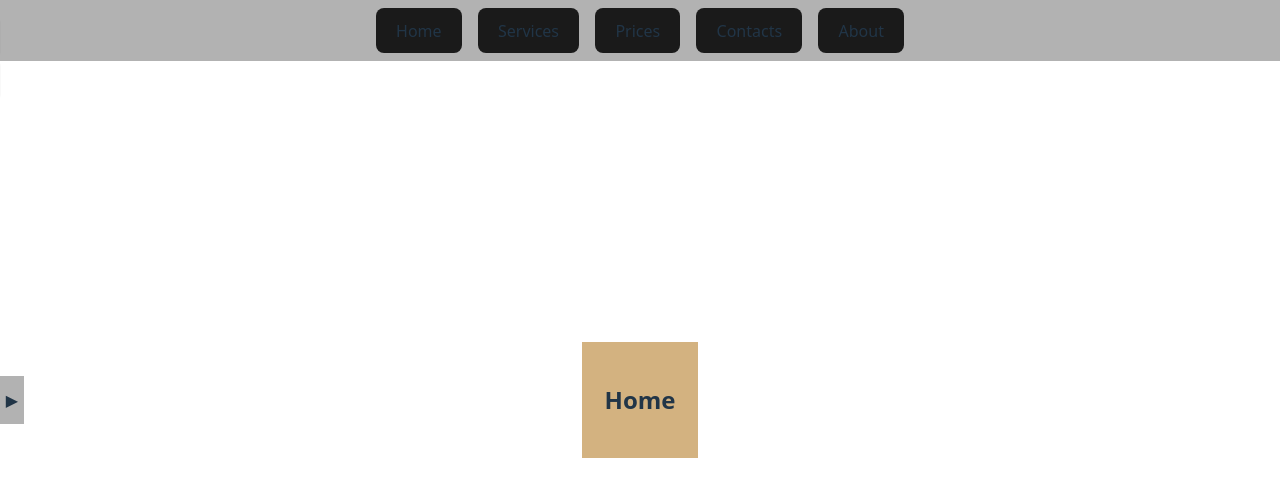
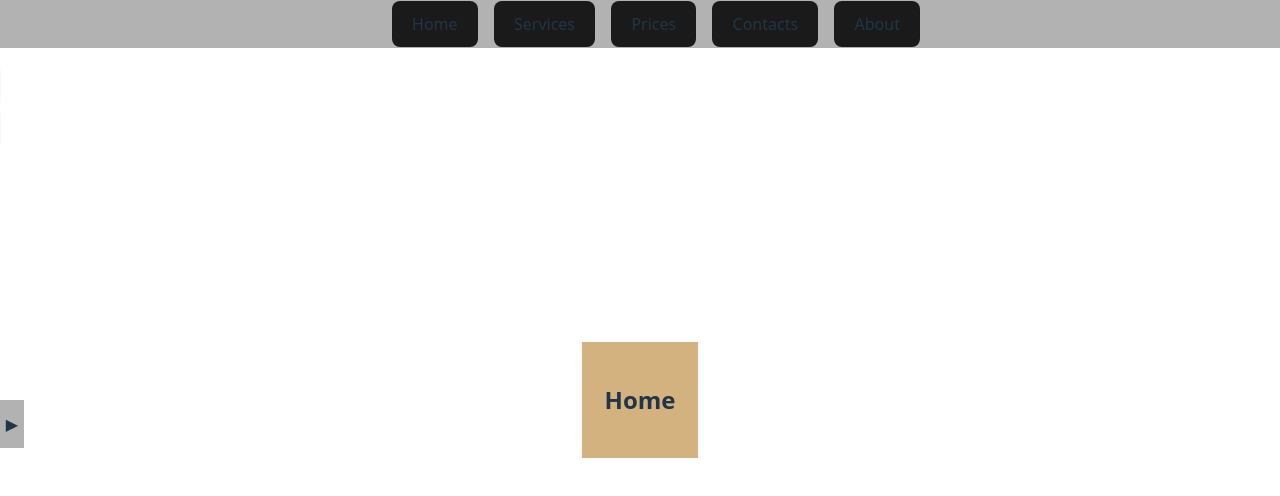
Before and after one commit to MykhailoStratan/construction-history-threejs, a React (Vite) app: page / in a window 1280 px wide. Shown: the top 496 px of the page. Built offline with nearby package versions, Linux system fonts and the light colour scheme.

Commit message:
Adjust tool panel position to account for header

```diff
--- a/src/HeaderMenu.css
+++ b/src/HeaderMenu.css
@@ -7,7 +7,8 @@
   display: flex;
   align-items: center;
   justify-content: center;
-  padding: 0.5rem 0;
+  height: var(--header-height);
+  padding: 0 1rem;
   z-index: 20;
 }
 
--- a/src/ToolPanel.css
+++ b/src/ToolPanel.css
@@ -1,8 +1,8 @@
 .tool-panel-container {
   position: fixed;
   left: -80px;
-  top: 0;
-  height: 100vh;
+  top: var(--header-height);
+  height: calc(100vh - var(--header-height));
   width: 80px;
   z-index: 10;
   transition: left 0.3s ease;
@@ -16,7 +16,7 @@
   position: absolute;
   left: 0;
   top: 0;
-  height: 100vh;
+  height: 100%;
   width: 80px;
   background-color: rgba(0, 0, 0, 0.3);
   display: flex;
--- a/src/index.css
+++ b/src/index.css
@@ -1,4 +1,5 @@
 :root {
+  --header-height: 48px;
   font-family: system-ui, Avenir, Helvetica, Arial, sans-serif;
   line-height: 1.5;
   font-weight: 400;
```
